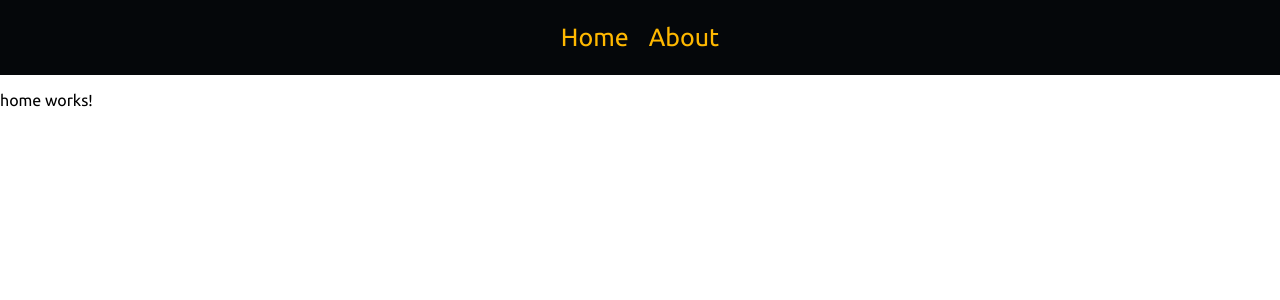
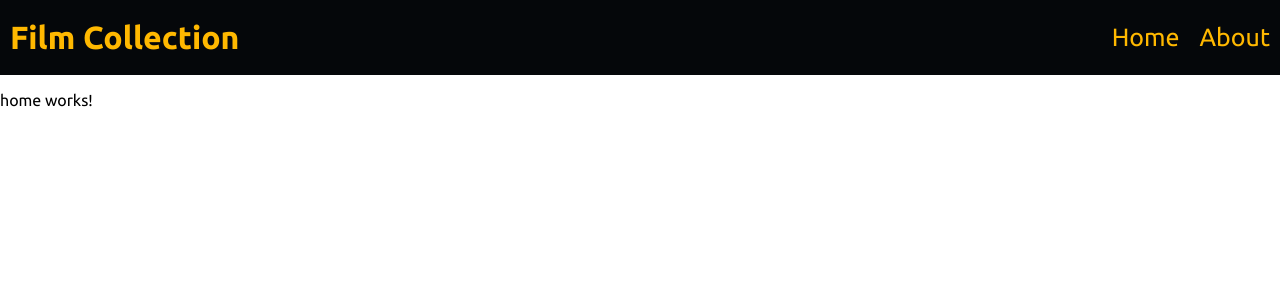
Before and after one commit to mikhalenkadaniil/angular-film-collection, an Angular app: page / in a window 1280 px wide. Shown: the top 300 px of the page. Built offline with nearby package versions, Linux system fonts and the light colour scheme.

Commit message:
feat: add page title

```diff
--- a/src/app/app.scss
+++ b/src/app/app.scss
@@ -0,0 +1,4 @@
+:host {
+  display: flex;
+  flex-direction: column;
+}
--- a/src/components/header/header.html
+++ b/src/components/header/header.html
@@ -1,3 +1,4 @@
+<h1>Film Collection</h1>
 <nav class="navigation">
   @for(link of links(); track link.routerLink) {
     <a [routerLink]="link.routerLink" class="link">{{ link.title }}</a>
--- a/src/components/header/header.scss
+++ b/src/components/header/header.scss
@@ -6,9 +6,13 @@
   width: 100%;
   display: flex;
   align-items: center;
-  justify-content: center;
+  justify-content: space-between;
   color: $primary;
+  h1 {
+    margin-left: 10px;
+  }
   .navigation {
+    margin-right: 10px;
     display: flex;
     gap: 20px;
     .link {
```
